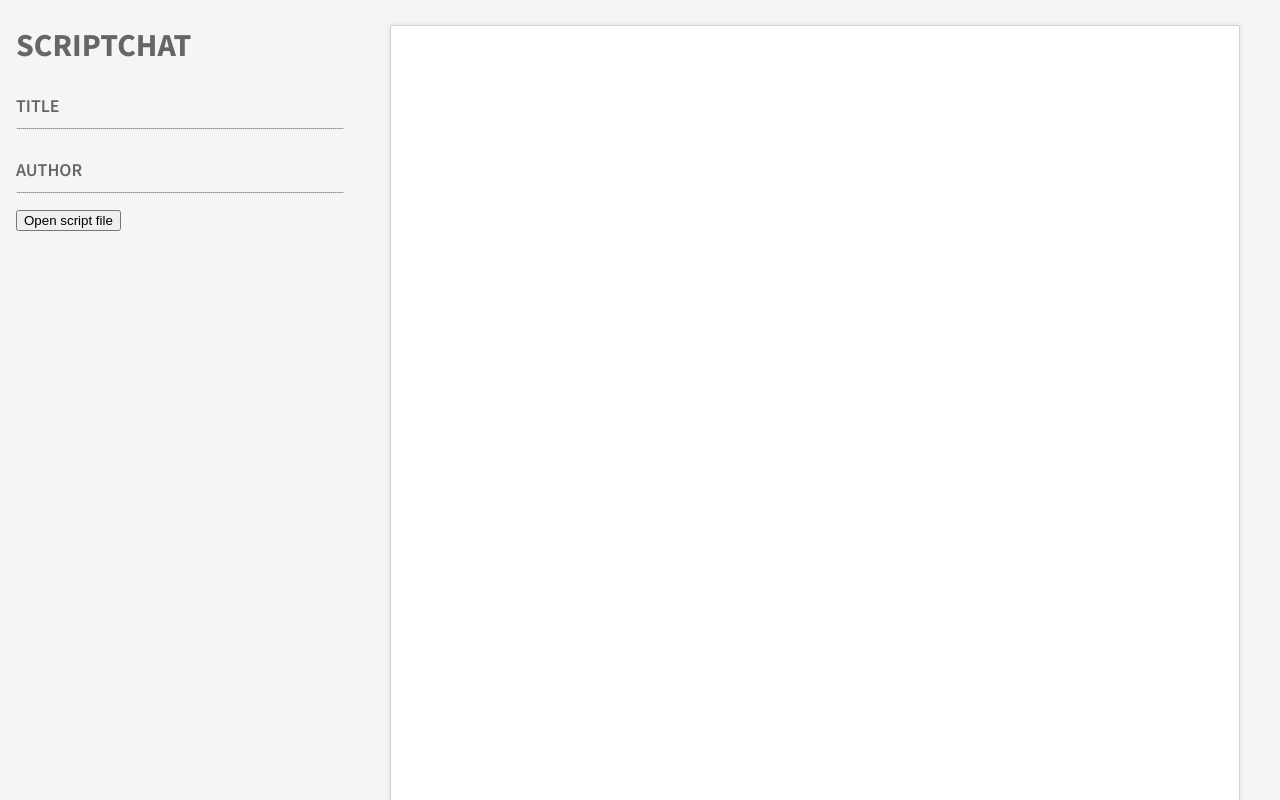
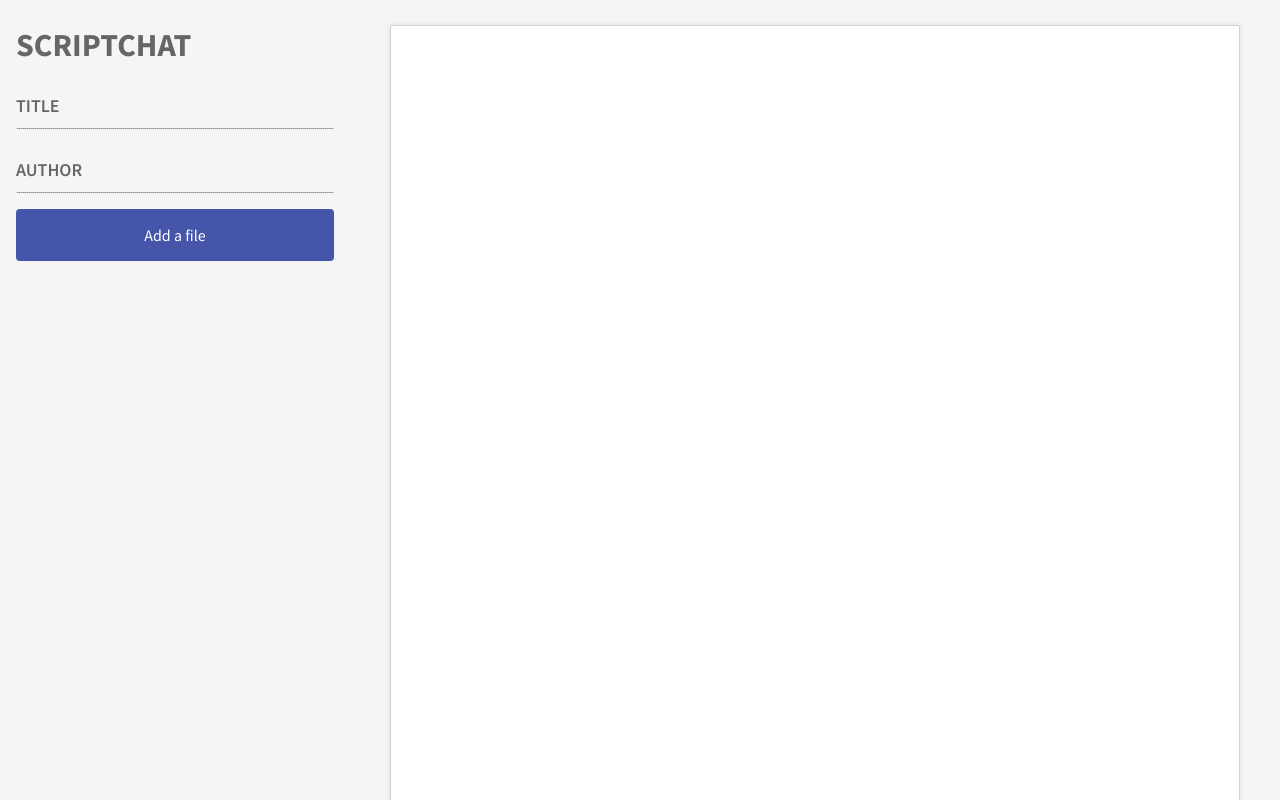
Before and after one commit to BadIdeaFactory/scriptchat, a React (Create React App) app: page / in a window 1280 px wide. Built offline with nearby package versions, Linux system fonts and the light colour scheme.

Commit message:
Make a big ass button that still is not hooked up to anything

```diff
--- a/src/components/Controls.css
+++ b/src/components/Controls.css
@@ -12,3 +12,16 @@
 .properties {
   margin-bottom: 1em;
 }
+
+.button {
+  appearance: none;
+  width: 100%;
+  border: 0;
+  border-radius: 4px;
+  padding: 1em;
+  background-color: #4455aa;
+  color: white;
+  font-size: 16px;
+  font-family: 'Source Sans Pro';
+  cursor: pointer;
+}
--- a/src/components/Controls.js
+++ b/src/components/Controls.js
@@ -20,7 +20,7 @@ class Controls extends React.Component {
           <Input label="Title" value={this.props.title} onChange={this.props.setTitle} />
           <Input label="Author" value={this.props.author} onChange={this.props.setAuthor} />
         </div>
-        <button onClick={this.onClickOpenFileButton}>Open script file</button>
+        <button className="button" onClick={this.onClickOpenFileButton}>Add a file</button>
       </div>
     )
   }
--- a/src/components/ui/Input.css
+++ b/src/components/ui/Input.css
@@ -9,11 +9,12 @@ input.input-with-label label {
 }
 
 input.input-with-label {
-  border-radius: 2px;
+  box-sizing: border-box;
   margin: 0;
   margin-top: 30px;
   border: none;
   border-bottom: 1px dotted #555;
+  border-radius: 2px;
   width: 100%;
   background-color: rgba(255, 255, 255, 0);
   font-family: 'Source Sans Pro', sans-serif;
```
